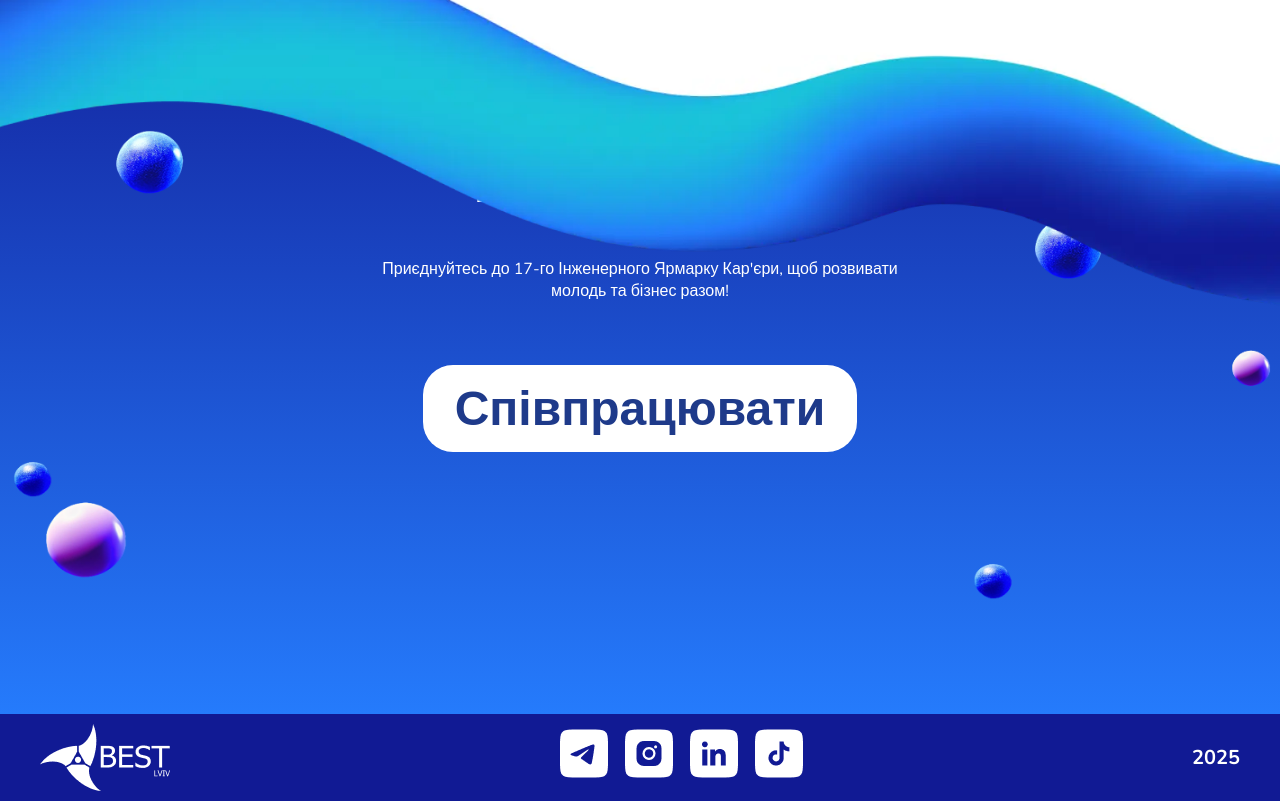
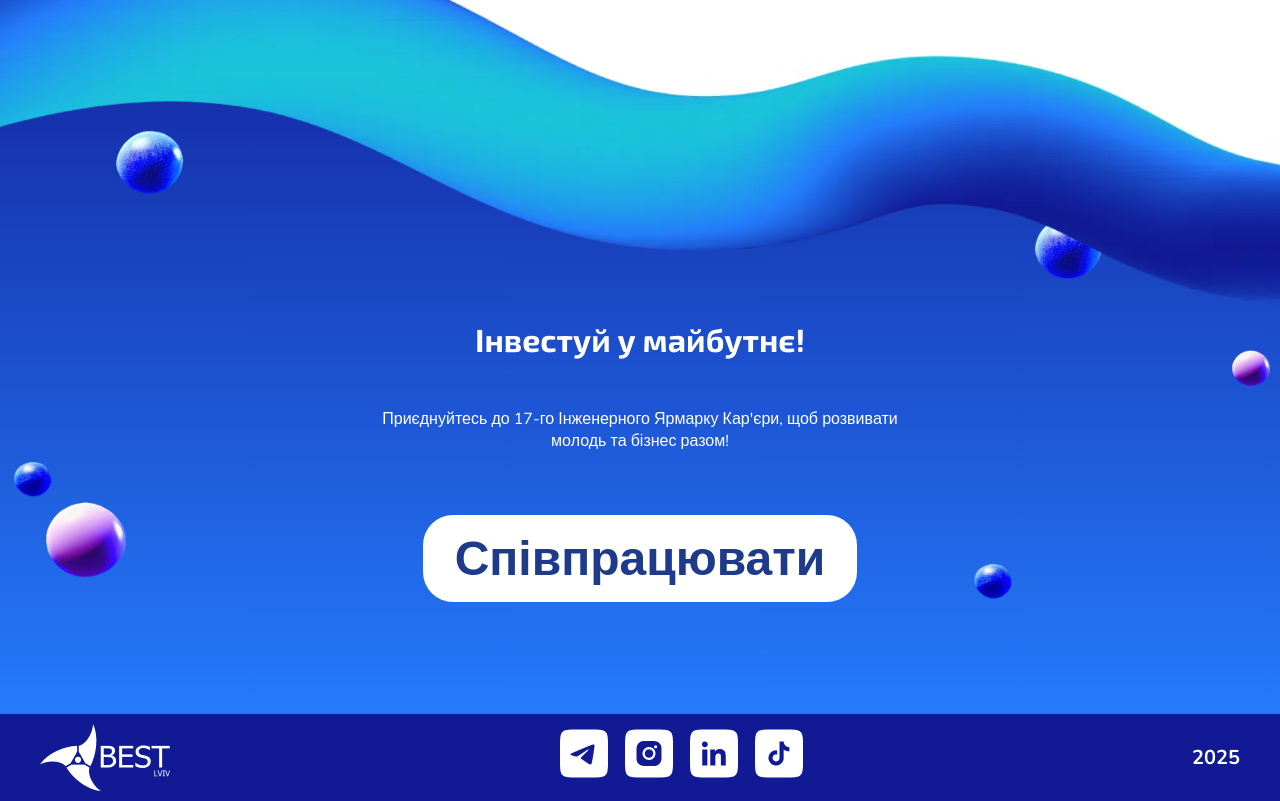
Before and after one commit to Rodinchuk/ejf-partnership-2025, a Next.js app: page / in a window 1280 px wide. Shown: the part 9160-9961 px from the top of the page. Built offline with nearby package versions, Linux system fonts and the light colour scheme.

Commit message:
added bubbles

```diff
--- a/src/app/components/Conclusion.module.css
+++ b/src/app/components/Conclusion.module.css
@@ -8,10 +8,9 @@
   text-align: center;
   background: linear-gradient(180deg, #111A94, #257BFC);
   overflow: hidden;
-}
-.conclusioncontainer{
   z-index: 5;
 }
+
 .conclusionWave {
   position: absolute;
   top: -1px;
@@ -114,14 +113,20 @@
     top: 27%;
     left: 0;
   }
-}
-
-
-.downballs{
-  z-index: 1;
-}
-.downballsbig{
-  z-index: 1;
+  .conclusionbutton{
+    font-size: 3rem;
+    border-radius: 30px;
+   }
+   .title{
+    font-size: 2rem;
+    margin-bottom: 5%;
+   }
+   .description{
+    font-size: 1rem;
+    margin-left:  10%;
+    margin-bottom: 9%;
+    max-width: 80%;
+   }
 }
 
 .conclusionbutton{
@@ -138,3 +143,18 @@
   margin-bottom: 9%;
   max-width: 80%;
  }
+.conclusioncontainer{
+  z-index: 5;
+  margin: 0;
+}
+.conclusioncontent{
+  top:10%;
+  position: relative;
+}
+@media(min-width:1200px){
+
+.conclusioncontent{
+  top:150px;
+  position: relative;
+}
+}
```
